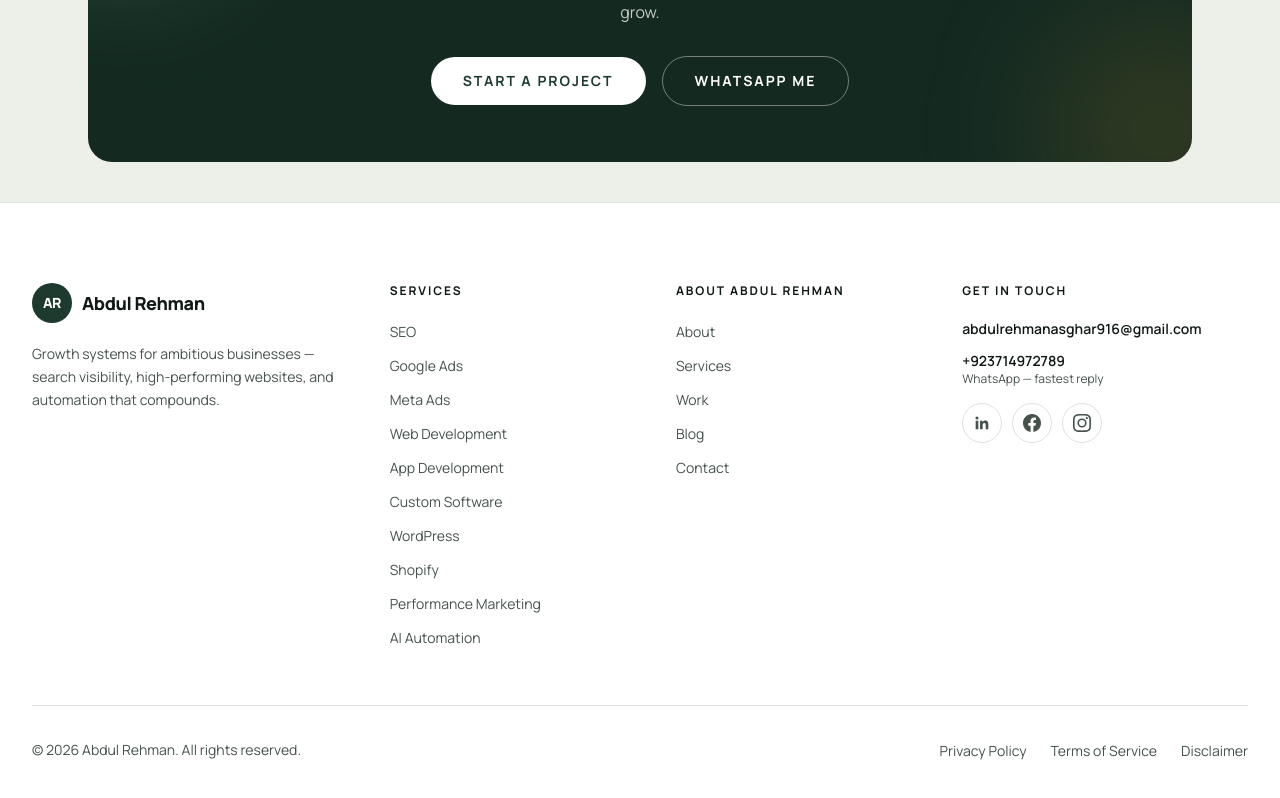
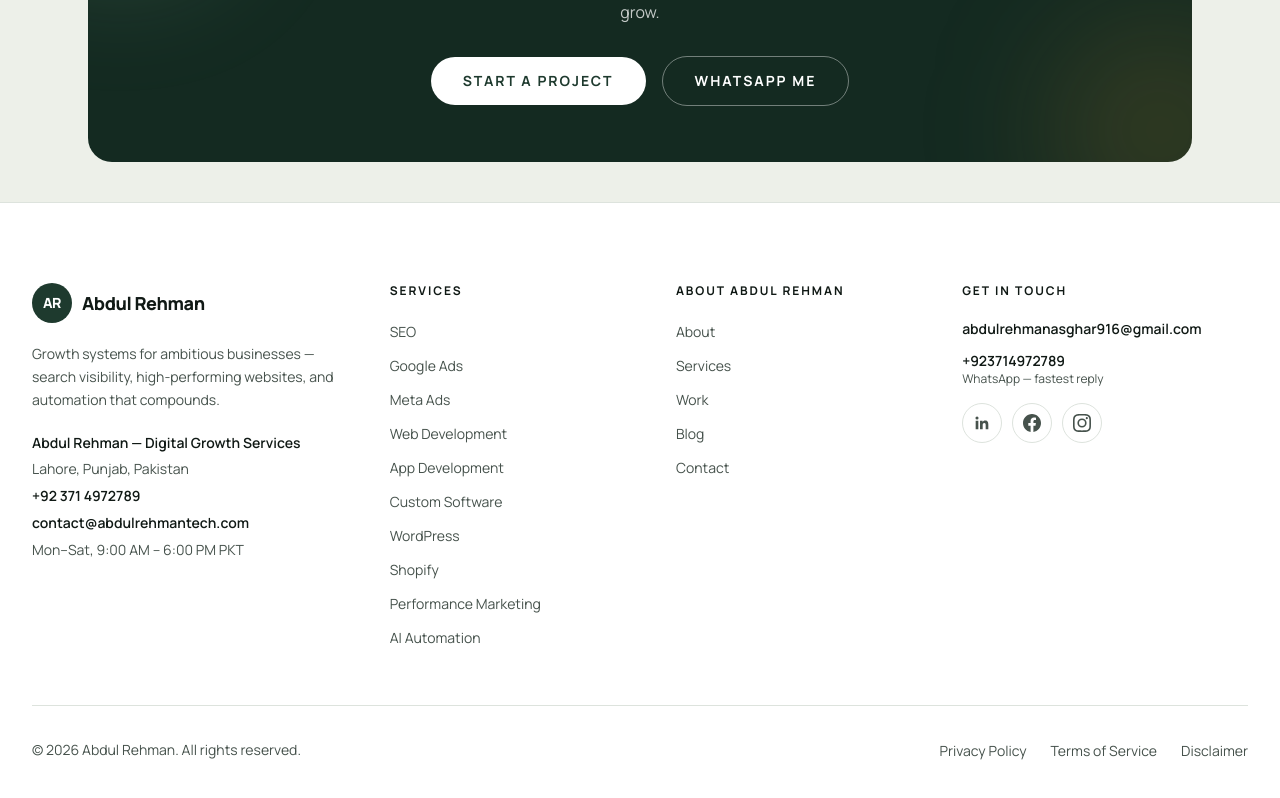
Before and after one commit to bodycartoon0111-netizen/abdul-rehman-portfolio, a Next.js app: page /blog in a window 1280 px wide. Shown: the part 4058-4856 px from the top of the page. Built offline with nearby package versions, Linux system fonts and the light colour scheme; no server answers.

Commit message:
Add NAP block with contact@abdulrehmantech.com to footer

```diff
--- a/components/navigation/Footer.tsx
+++ b/components/navigation/Footer.tsx
@@ -87,6 +87,13 @@ export function Footer() {
               Growth systems for ambitious businesses — search visibility,
               high-performing websites, and automation that compounds.
             </p>
+            <address className="mt-5 space-y-1 text-sm not-italic leading-relaxed text-muted">
+
+            <p className="font-semibold text-ink">Abdul Rehman — Digital Growth Services</p>
+            <p>Lahore, Punjab, Pakistan</p>
+            <p><a className="font-semibold text-ink transition-colors hover:text-pine" href="tel:+923714972789">+92 371 4972789</a></p>
+            <p><a className="font-semibold text-ink transition-colors hover:text-pine" href="mailto:contact@abdulrehmantech.com">contact@abdulrehmantech.com</a></p>
+            <p>Mon–Sat, 9:00 AM – 6:00 PM PKT</p></address>
           </div>
 
           {/* Services sitemap */}
```
